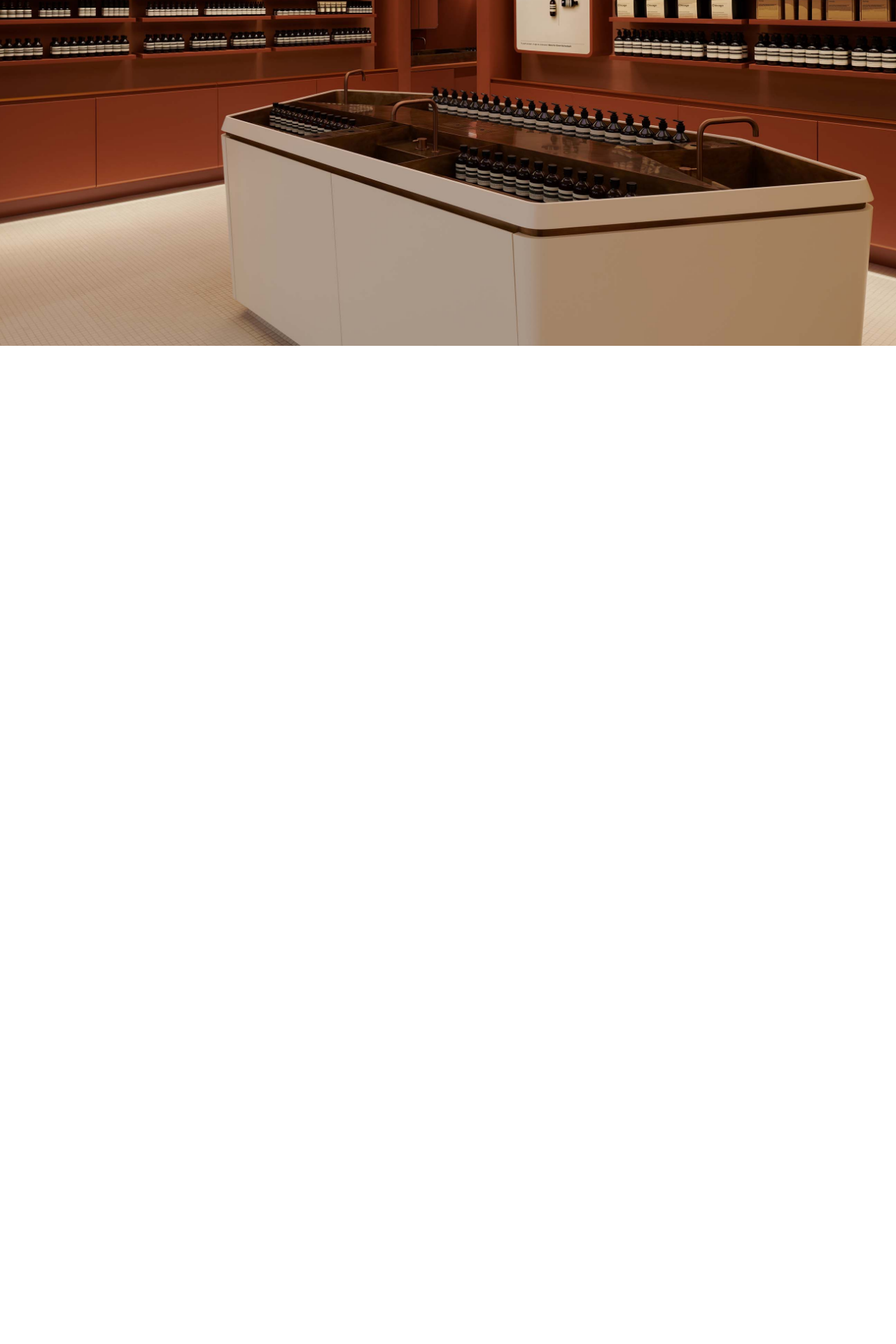
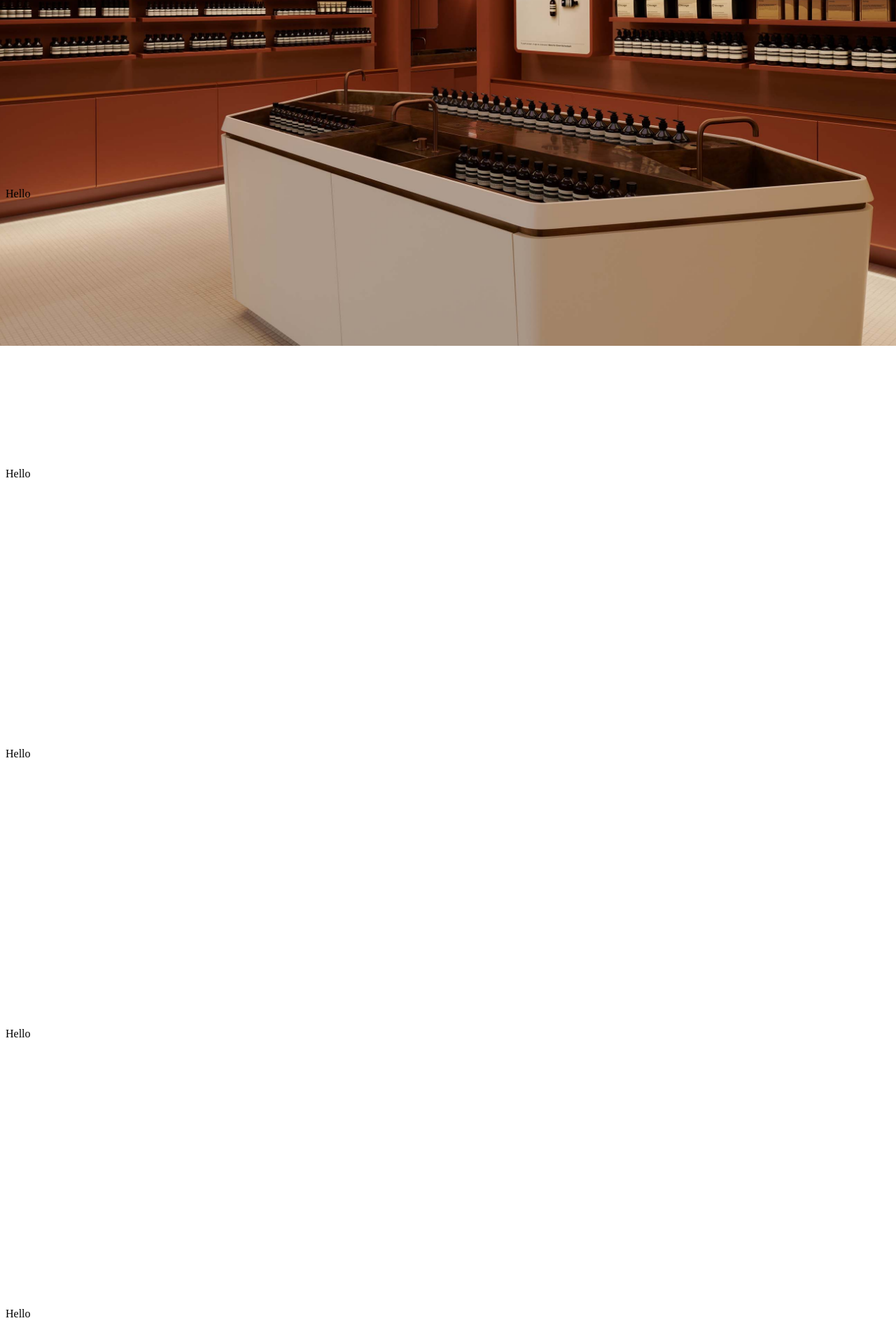
Before and after one commit to ckt22/edmc-website-revamp, a Next.js app: page / in a window 1280 px wide. Shown: the part 306-2226 px from the top of the page at 70% size. Before the commit the page ends 800 px from the top, so only its background shows below. Built offline with nearby package versions, Linux system fonts and the light colour scheme.

Commit message:
sticky header

```diff
--- a/components/layout/header/index.module.scss
+++ b/components/layout/header/index.module.scss
@@ -8,8 +8,6 @@
     width: 90%;
     margin: 0 auto;
     padding: 21px 0;
-    position: sticky;
-    top: 0;
     .space {
         flex: 1;
     }
@@ -23,6 +21,8 @@
 
 .pcView {
     @include global.pcView;
+    position: sticky;
+    top: 0;
 }
 .tabletView {
     @include global.tabletView;
--- a/pages/index.tsx
+++ b/pages/index.tsx
@@ -2,7 +2,6 @@
 import Image from 'next/image'
 import { Inter } from '@next/font/google'
 import styles from '../styles/Home.module.css'
-import Header from '../components/layout/header'
 
 const inter = Inter({ subsets: ['latin'] })
 
@@ -15,7 +14,12 @@
         <meta name="viewport" content="width=device-width, initial-scale=1" />
         <link rel="icon" href="/favicon.ico" />
       </Head>
-      <div>Hello</div>
+      <div style={{ height: '400px' }}>Hello</div>
+      <div style={{ height: '400px' }}>Hello</div>
+      <div style={{ height: '400px' }}>Hello</div>
+      <div style={{ height: '400px' }}>Hello</div>
+      <div style={{ height: '400px' }}>Hello</div>
+      <div style={{ height: '400px' }}>Hello</div>
     </>
   )
 }
```
